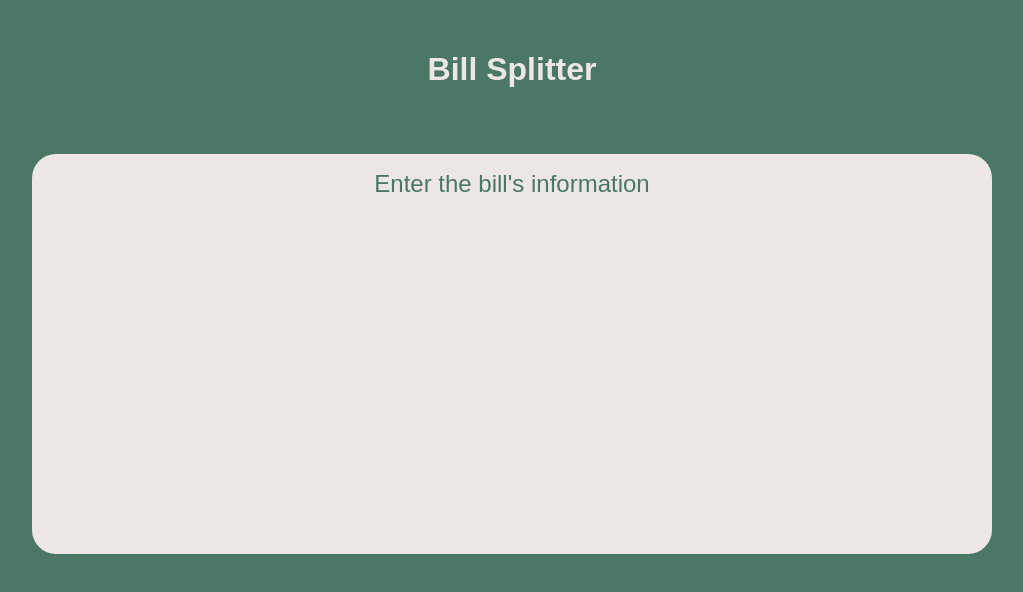
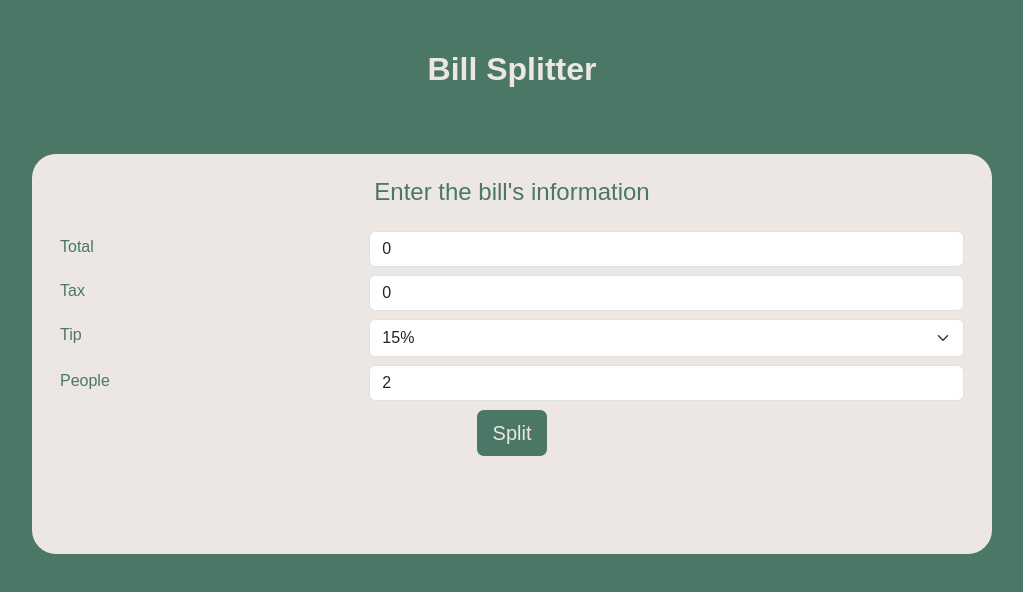
Before and after one commit to mylescruz/bill-split, a Next.js app: page /even in a window 1280 px wide. Shown: the top 592 px of the page, without its empty margins (128-1151 px from the left). Built offline with nearby package versions, Linux system fonts and the light colour scheme.

Commit message:
Create a form to split the bill evenly

```diff
--- /dev/null
+++ b/components/even/evenForm.js
@@ -0,0 +1,87 @@
+import { useState } from "react";
+import { Button, Col, Form, Row } from "react-bootstrap";
+import styles from "@/styles/evenForm.module.css";
+
+const EvenForm = () => {
+    const emptyBill = {
+        total: 0,
+        tax: 0,
+        tip: 0,
+        people: 2
+    };
+
+    const [bill, setBill] = useState(emptyBill);
+
+    const handleInput = (e) => {
+        setBill({ ...bill, [e.target.id]: e.target.value});
+    };
+
+    const handleNumInput = (e) => {
+        const input = e.target.value;
+
+        if (input == '')
+            setBill({ ...bill, [e.target.id]: input });
+        else
+            setBill({ ...bill, [e.target.id]: parseFloat(input) });
+    };
+
+    const SplitBill = (e) => {
+        e.preventDefault();
+
+        setBill(emptyBill);
+    };
+
+    return (
+        <Form onSubmit={SplitBill}>
+            <Form.Group className="form-input">
+                <Row className="mx-2 d-flex justify-content-between">
+                    <Col className="col-2">
+                        <Form.Label className="mt-1">Total</Form.Label>
+                    </Col>
+                    <Col className="col-8">
+                        <Form.Control id="total" className="h-100" type="number" min="0.01" step="0.01" value={bill.total} onChange={handleNumInput} required />
+                    </Col>
+                </Row>
+            </Form.Group>
+            <Form.Group className="form-input">
+                <Row className="mx-2 d-flex justify-content-between">
+                    <Col className="col-2">
+                        <Form.Label className="mt-1">Tax</Form.Label>
+                    </Col>
+                    <Col className="col-8">
+                        <Form.Control id="tax" className="h-100" type="number" min="0.01" step="0.01" value={bill.tax} onChange={handleNumInput} required />
+                    </Col>
+                </Row>
+            </Form.Group>
+            <Form.Group className="form-input">
+                <Row className="mx-2 d-flex justify-content-between">
+                    <Col className="col-2">
+                        <Form.Label className="mt-1">Tip</Form.Label>
+                    </Col>
+                    <Col className="col-8">
+                        <Form.Select id="tip" className="h-100" value={bill.tip} onChange={handleInput} required>
+                            <option value="15">15%</option>
+                            <option value="18">18%</option>
+                            <option value="20">20%</option>
+                        </Form.Select>
+                    </Col>
+                </Row>
+            </Form.Group>
+            <Form.Group className="form-input">
+                <Row className="mx-2 d-flex justify-content-between">
+                    <Col className="col-2">
+                        <Form.Label className="mt-1">People</Form.Label>
+                    </Col>
+                    <Col className="col-8">
+                        <Form.Control id="people" className="h-100" type="number" min="2" step="1" value={bill.people} onChange={handleNumInput} required />
+                    </Col>
+                </Row>
+            </Form.Group>
+            <Form.Group className="form-input text-center my-2">
+                <Button className={`${styles.button} btn-lg`} type="submit">Split</Button>
+            </Form.Group>
+        </Form>
+    );
+};
+
+export default EvenForm;
--- a/components/even/evenLayout.js
+++ b/components/even/evenLayout.js
@@ -1,7 +1,10 @@
+import EvenForm from "./evenForm";
+
 const EvenLayout = () => {
     return (
         <>
-            <h4 className="text-center">Enter the bill&#39;s information</h4>
+            <h4 className="text-center mx-2 mt-2 mb-4">Enter the bill&#39;s information</h4>
+            <EvenForm />
         </>
     );
 };
--- /dev/null
+++ b/styles/evenForm.module.css
@@ -0,0 +1,12 @@
+.button {
+    background-color: var(--primary-green);
+    color: var(--primary-white);
+    border: 1px solid var(--primary-white);
+}
+
+.button:hover {
+    background-color: var(--primary-white);
+    color: var(--primary-green);
+    border: 1px solid var(--primary-green);
+    font-weight: bold;
+}
--- a/styles/globals.css
+++ b/styles/globals.css
@@ -29,3 +29,7 @@ a {
   color: inherit;
   text-decoration: none;
 }
+
+.form-input {
+  margin: 0.5em 0.5em;
+}
```
